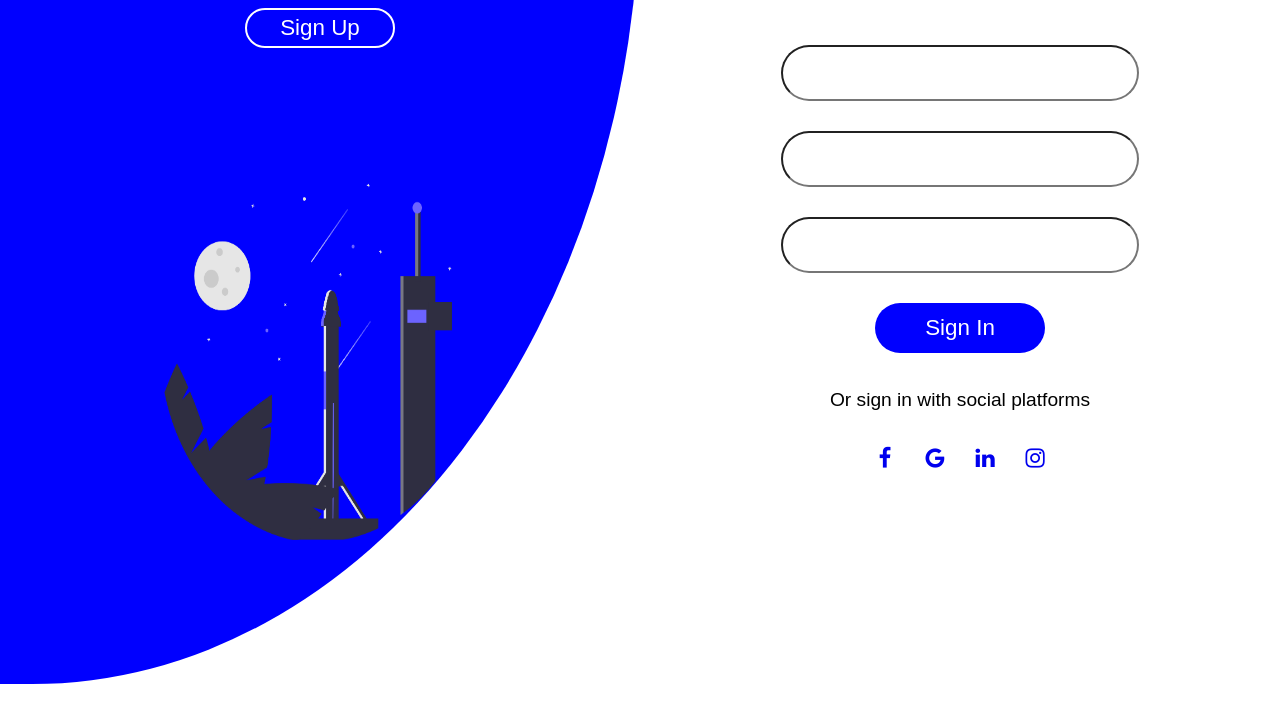
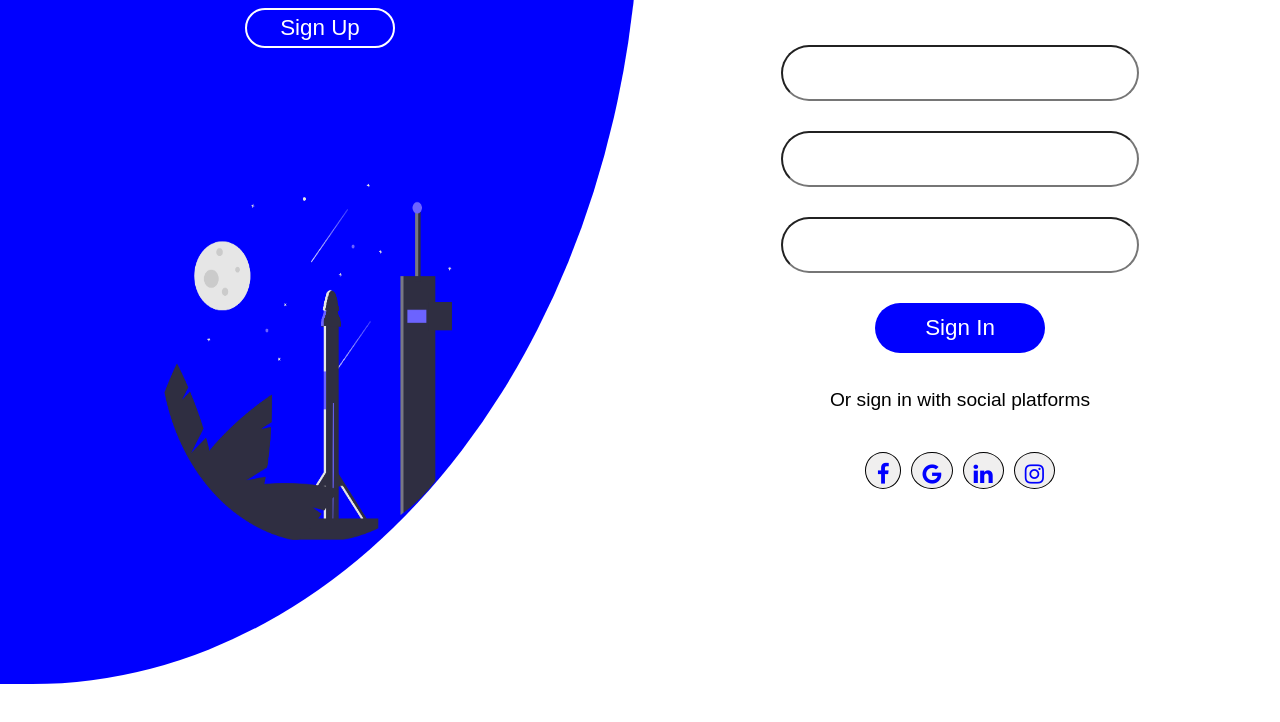
Before and after one commit to Jleegarces/sign-up-page, a plain HTML site: page index.html in a window 1280 px wide. Shown: the part 156-878 px from the top of the page. Drawn offline with Linux system fonts and the light colour scheme.

Commit message:
added icons

```diff
--- a/css/styles.css
+++ b/css/styles.css
@@ -124,10 +124,16 @@ img {
 #icons .fa {
   display: flex;
   justify-content: center;
-  width: 40px;
-  height: 80px;
+  width: 70px;
+  height: 15px;
   font-size: 1.4em;
   text-decoration: none;
+  color: blue;
+  border: 1px solid black;
+  border-radius: 100%;
+  padding: 10px;
+  margin: 5px;
+  background: rgb(240, 239, 239);
 }
 
 /* .fa {
```
